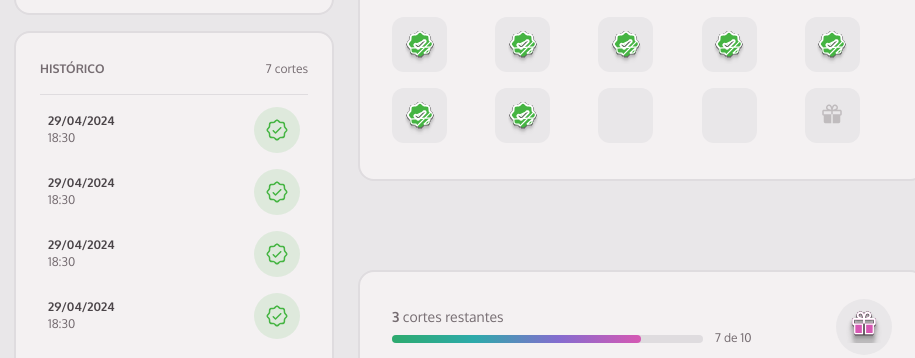
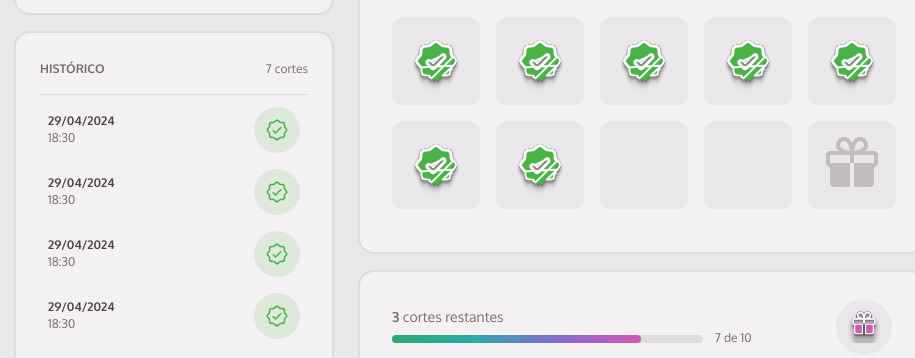
Before and after one commit to heitorlbelem/member-club, a plain HTML site: page index.html in a window 1280 px wide. Shown: the part 290-648 px from the top of the page, without its empty margins (182-1097 px from the left). Drawn offline with Linux system fonts and the light colour scheme.

Commit message:
Fix loyalty-card responsivity
Still some errors but i'll fix them

```diff
--- a/src/styles/components/loyalty-card.css
+++ b/src/styles/components/loyalty-card.css
@@ -1,6 +1,5 @@
 #loyalty-card {
   padding: 2.4rem 2rem;
-  height: fit-content;
 
   & > header {
     margin-bottom: 2rem;
@@ -27,6 +26,7 @@
 
     display: grid;
     grid-template-columns: repeat(5, 1fr);
+    grid-template-rows: repeat(2, 1fr);
     row-gap: .8rem;
     column-gap: .8rem;
 
@@ -56,12 +56,19 @@
     }
 
     & > ul[role="list"] {
-      list-style: none;
+      grid-template-columns: repeat(5, 8.8rem);
+      grid-template-rows: repeat(2, 8.8rem);
+      gap: 1.6rem;
 
-      display: grid;
-      grid-template-columns: repeat(5, 1fr);
-      row-gap: 1.6rem;
-      column-gap: 1.6rem;
+      & li {
+        width: 100%;
+        height: 100%;
+
+        & img {
+          width: 100%;
+          height: 100%;
+        }
+      }
     }
   }
 }
```
